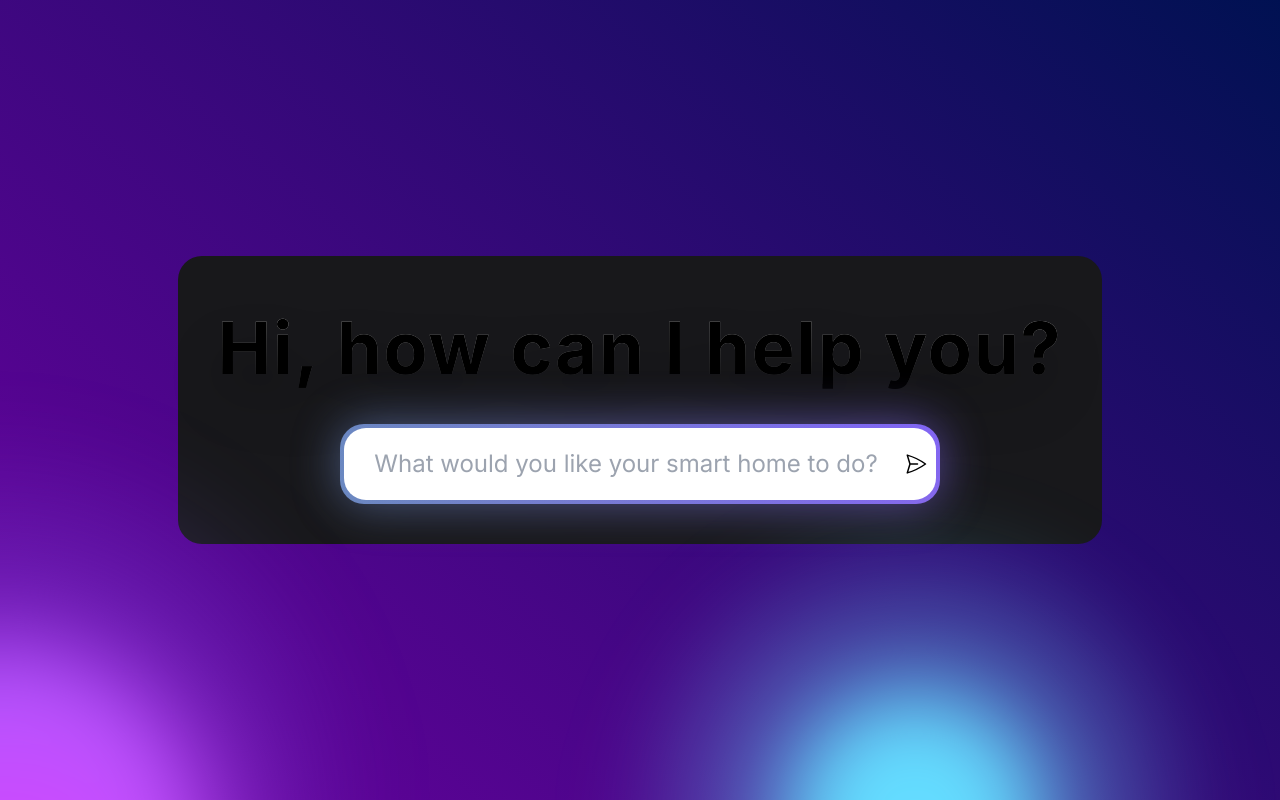
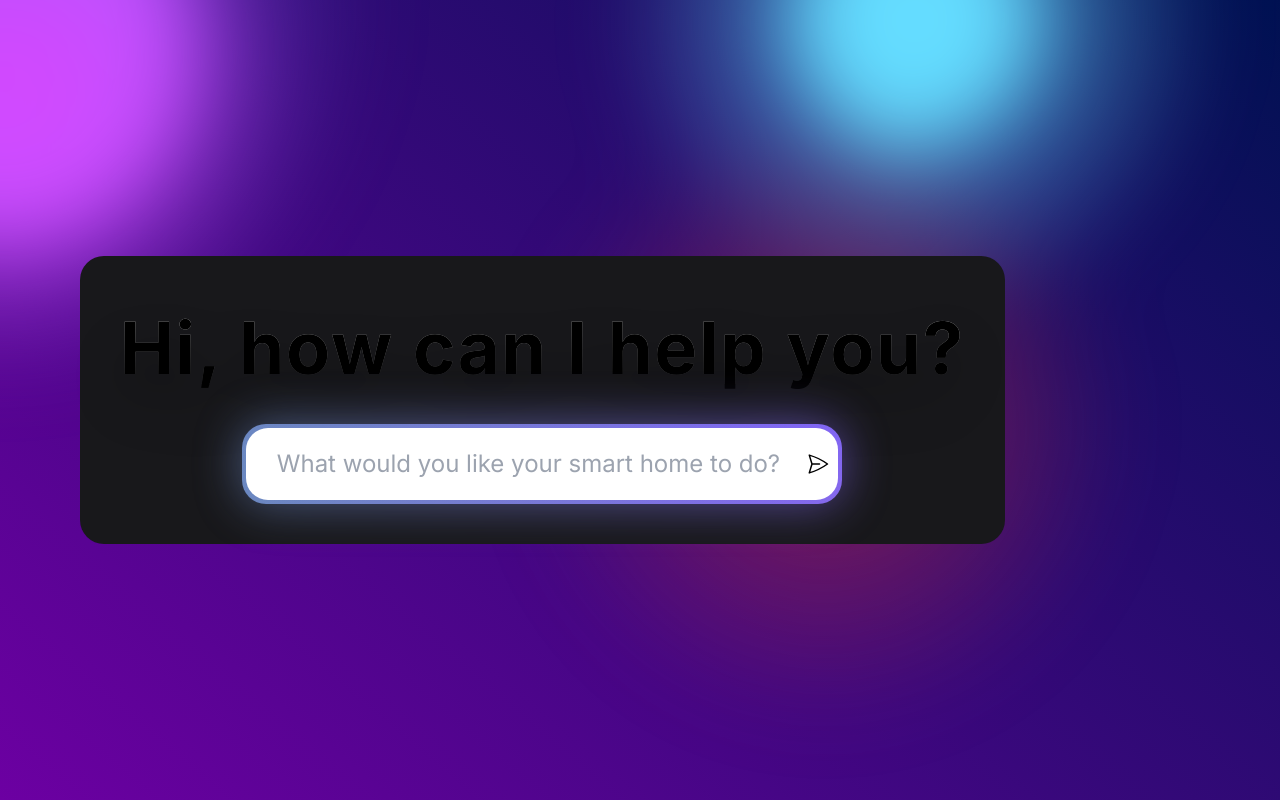
Before and after one commit to joshua-demo/simply-home, a Next.js app in the folder home-portal/: page / in a window 1280 px wide. Built offline with nearby package versions, Linux system fonts and the light colour scheme.

Commit message:
fix background animation

```diff
--- a/home-portal/app/page.tsx
+++ b/home-portal/app/page.tsx
@@ -13,8 +13,8 @@ export default function Home() {
   const [showToast, setToast] = useState(false);
 
   return (
-    <BackgroundGradientAnimation className="w-full, h-full flex items-center justify-center mx-5 sm:mx-20">
-      <motion.div className="flex flex-col m-0 p-10 rounded-3xl bg-zinc-900 items-center">
+    <BackgroundGradientAnimation className="absolute h-screen flex items-center justify-center mx-5 sm:mx-20">
+      <motion.div className="flex flex-col m-0 p-10 rounded-3xl bg-zinc-900 items-center !z-[1000]">
         <TextGenerateEffect
           words="Hi, how can I help you?"
           className="text-center font-bold text-transparent bg-clip-text drop-shadow-2xl bg-gradient-to-b from-white to-white/10"
```
